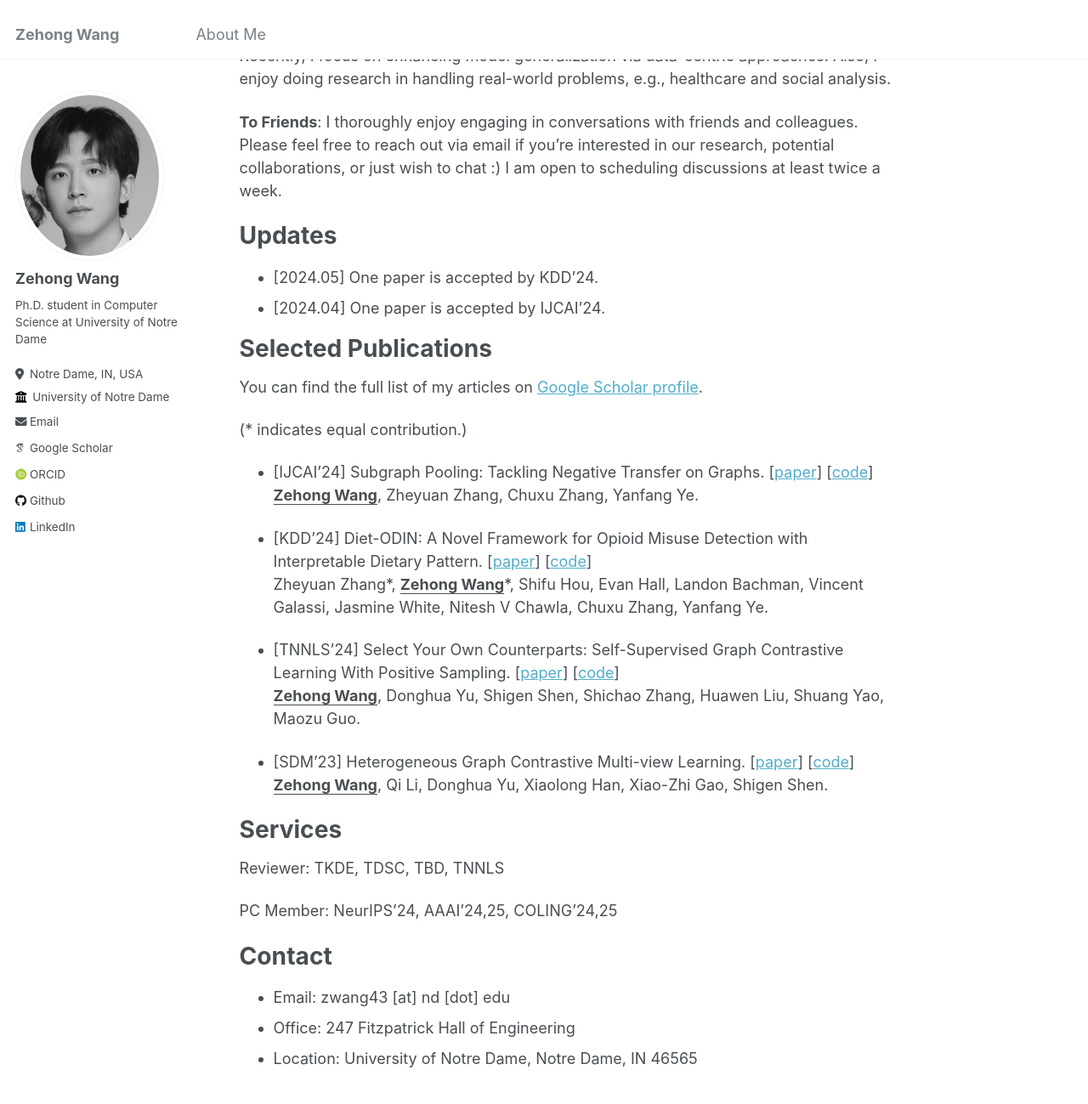
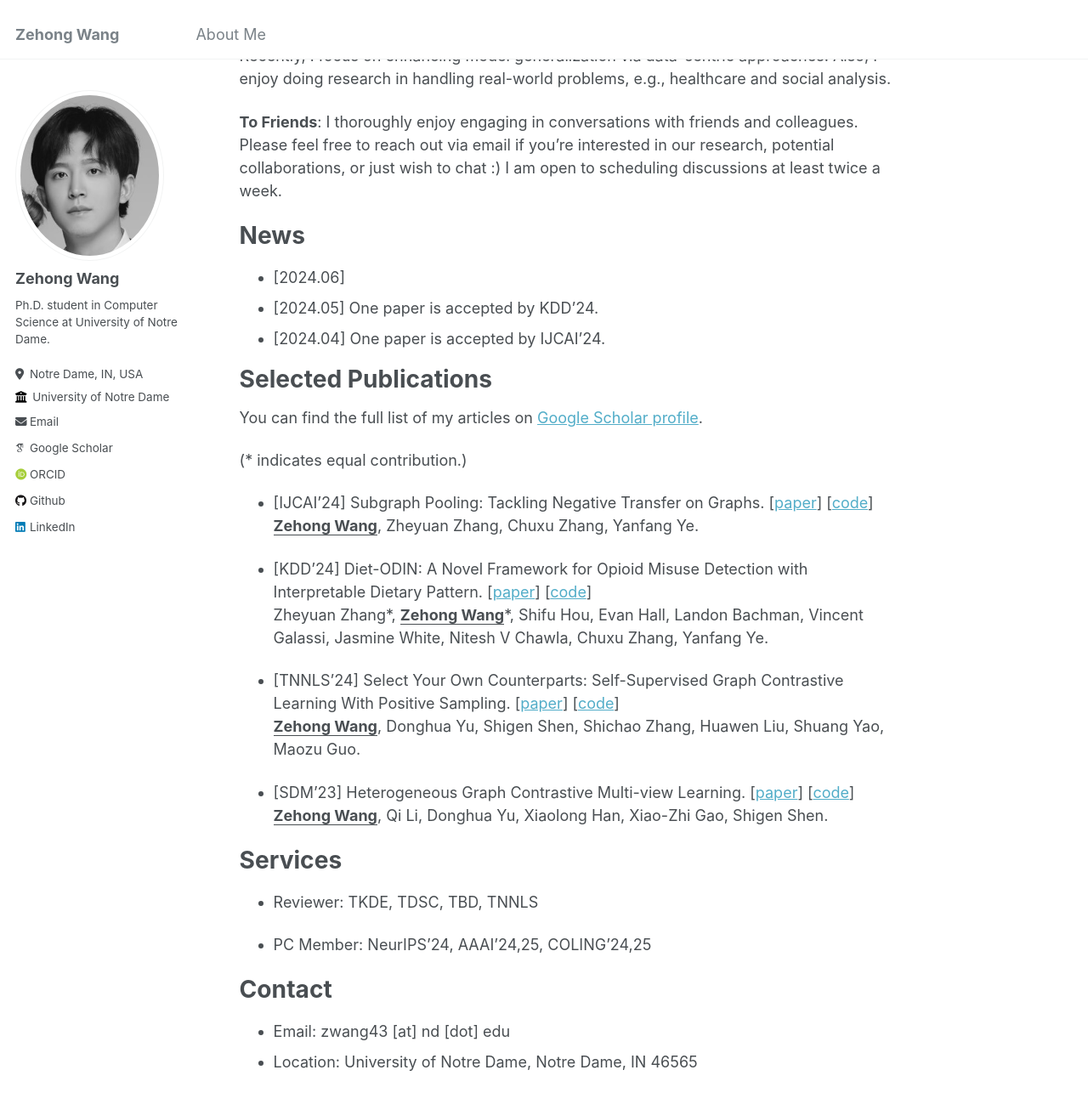
Before and after one commit to Zehong-Wang/Zehong-Wang.github.io, a Jekyll site: the page built from _pages/about.md, in a window 1280 px wide and 1400 px high, scrolled down 204 px. Shown: the top 1299 px of the window at 85% size. Built offline with Jekyll 4.4.1, drawn with Linux system fonts in a browser that asks for light colours; some web fonts are replaced.

Commit message:
This commit is a mistake

```diff
--- a/_config.yml
+++ b/_config.yml
@@ -24,7 +24,7 @@ author:
   avatar           : "me.jpg"
   name             : "Zehong Wang"
   pronouns         : # example: "she/her"
-  bio              : "Ph.D. student in Computer Science at University of Notre Dame"
+  bio              : "Ph.D. student in Computer Science at University of Notre Dame."
   location         : "Notre Dame, IN, USA"
   employer         : "University of Notre Dame"
   uri              : # URL
--- a/_pages/about.md
+++ b/_pages/about.md
@@ -12,9 +12,10 @@ I am a first year Ph.D. student (2023 Fall - Now) in Computer Science and Engine
 <b>To Friends</b>: I thoroughly enjoy engaging in conversations with friends and colleagues. Please feel free to reach out via email if you're interested in our research, potential collaborations, or just wish to chat :) I am open to scheduling discussions at least twice a week.
 
 
-Updates
+News
 ======
 
+* [2024.06]
 * [2024.05] One paper is accepted by KDD'24.
 * [2024.04] One paper is accepted by IJCAI'24.
 
@@ -42,13 +43,12 @@ Zheyuan Zhang\*, <u><b>Zehong Wang</b></u>\*, Shifu Hou, Evan Hall, Landon Bachm
 Services
 ======
 
-Reviewer: TKDE, TDSC, TBD, TNNLS
+- Reviewer: TKDE, TDSC, TBD, TNNLS
 
-PC Member: NeurIPS'24, AAAI'24,25, COLING'24,25
+- PC Member: NeurIPS'24, AAAI'24,25, COLING'24,25
 
 Contact
 ======
 
 - Email: zwang43 [at] nd [dot] edu
-- Office: 247 Fitzpatrick Hall of Engineering
 - Location: University of Notre Dame, Notre Dame, IN 46565
```
Also changed, not shown: 1 other file.
